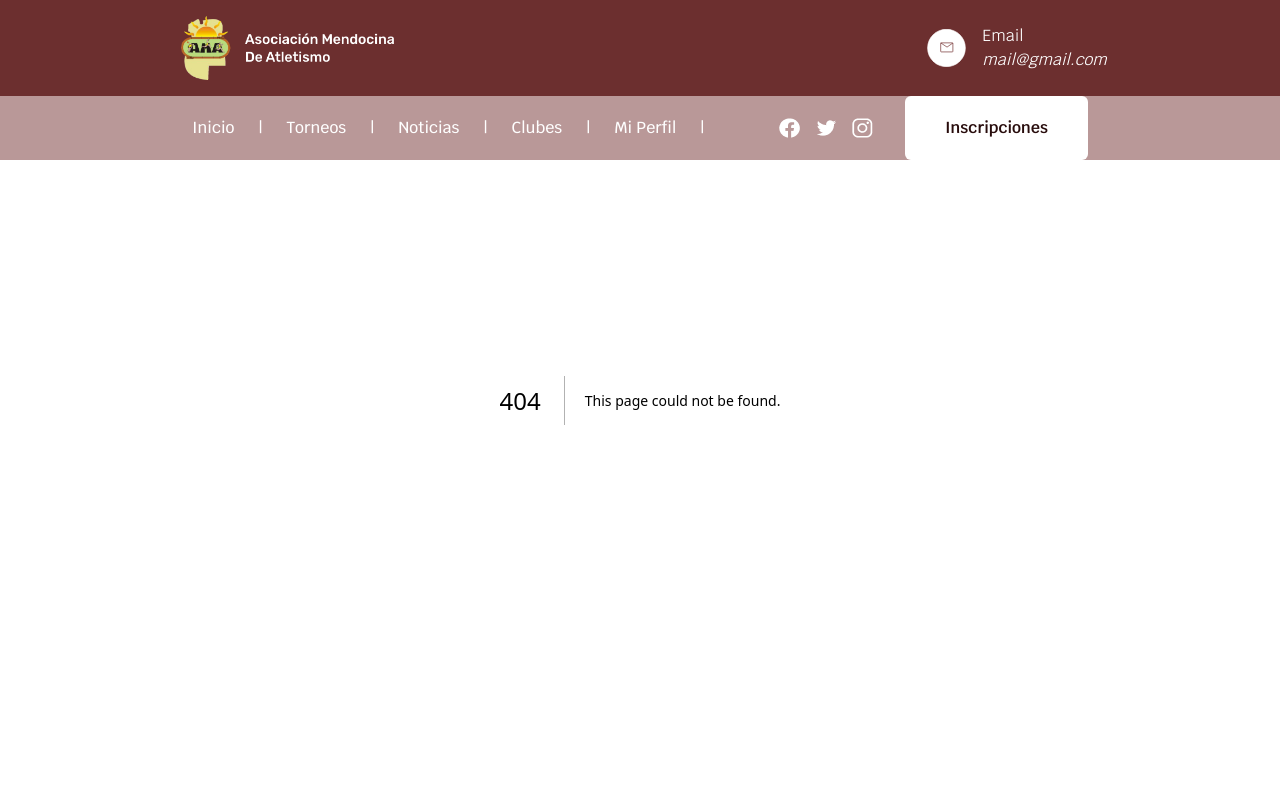
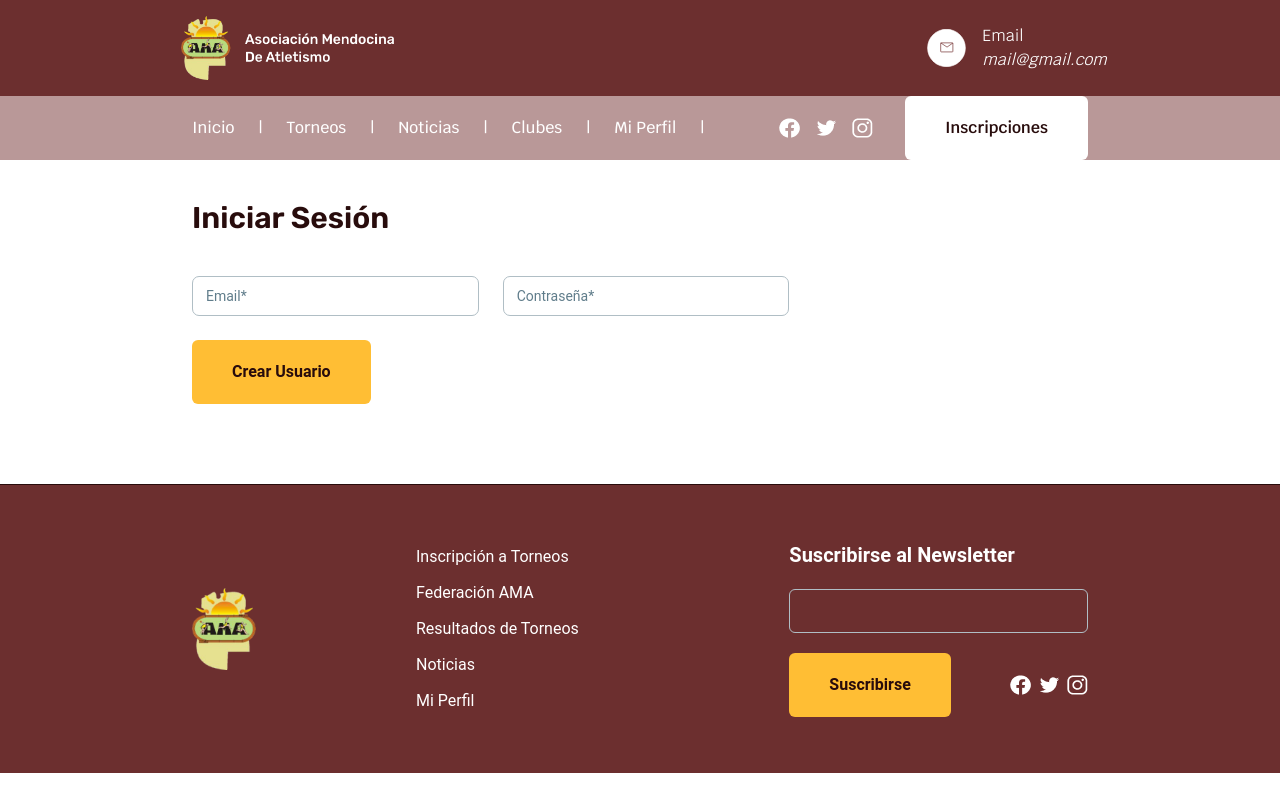
Before and after one commit to renatobicego/ama-frontend, a Next.js app: page /perfil/login in a window 1280 px wide. Before the commit this address had no page. Shown: the top 800 px of the page. Built offline with nearby package versions, Linux system fonts and the light colour scheme.

Commit message:
Login vista

```diff
--- a/src/app/api/auth/[...nextauth]/route.js
+++ b/src/app/api/auth/[...nextauth]/route.js
@@ -7,40 +7,44 @@ const handler = NextAuth({
         CredentialsProvider({
             name: "Credentials",
 
-            credentials: {
-                email: { label: "Email", type: "text", placeholder: "email@mail.com" },
-                contraseña: { label: "Contraseña", type: "password" }
-            },
             async authorize(credentials, req) {
+
                 try {
                     const response = await axios.post(
                         `${process.env.NEXT_PUBLIC_URL_API}/auth/login`,
                         {
-                            email: credentials.email,
-                            password: credentials.contraseña
+                            email: req.body.email,
+                            password: req.body.password
                         }
                     )
                     return response.data
                 } catch (error) {
                     if(error instanceof AxiosError){
                         const axiosErrors = error.response.data
-                        throw new Error(axiosErrors)
+                        axiosErrors.status = error.response.status
+                        throw new Error({error: axiosErrors})
                     }else{
-                        throw new Error(error)
+                        throw new Error({error})
                     }
                 }
             }
         })
     ],
     callbacks: {
+        async signIn({user}){
+            return user
+        },
         async jwt({token, user}){
             return {...token, ...user}
         },
         async session({session, token}){
             session.user = token
-            console.log(session);
             return session
-        }
+        },
+    },
+    pages: {
+        signIn: '/perfil/login',
+
     }
 })
 
--- /dev/null
+++ b/src/app/perfil/login/FormLogin.jsx
@@ -0,0 +1,107 @@
+"use client"
+import isError from "@/app/utils/formValidation/isErrorInput"
+import { Input, Typography } from "@/app/utils/materialTailwind"
+import { InformationCircleIcon } from "@heroicons/react/24/outline"
+import { AxiosError } from "axios"
+import { signIn } from "next-auth/react"
+import { useRouter } from "next/navigation"
+import { useState } from "react"
+
+
+const FormLogin = () => {
+    // Create form data
+    const [data, setData] = useState({
+        password:'',
+        email: ''
+    })
+
+    const [formErrors, setFormErrors] = useState([])
+    const router = useRouter()
+
+    const handleChange = (property, value) => {
+        setData({...data, [property]: value})
+    }
+
+    const handleSubmit = async(e) => {
+        e.preventDefault()
+        // create user
+        try {
+            const res = await signIn('credentials', {
+                email: data.email,
+                password: data.password,
+                redirect: false
+            })
+
+            console.log(res)
+
+            //if(res.ok) return router.push('/')
+
+        } catch (error) {
+            console.log(error);
+            if(error instanceof AxiosError){
+                const axiosErrors = error
+                //console.log(axiosErrors);
+                //setFormErrors(axiosErrors)
+            }else{
+                setFormErrors([{
+                    msg: 'Error en el servidor: ' + error.message
+                }])
+            }
+            // Error page
+        }
+    }
+
+    return(
+        <>
+        <form className="w-full lg:w-2/3 mt-10 flex flex-col items-start gap-6" onSubmit={handleSubmit}>
+
+            <div className="flex w-full flex-wrap md:flex-nowrap justify-between gap-6">
+
+                <Input
+                    tabIndex={1}
+                    type="email"
+                    color="gray"
+                    label="Email*"
+                    aria-labelledby="email"
+                    labelProps={{id: 'email'}}
+                    error={isError('email', formErrors)}
+                    value={data.email}
+                    onChange={(e) => handleChange('email', e.target.value)}
+                    />
+                <Input
+                    tabIndex={2}
+                    color="gray"
+                    label="Contraseña*"
+                    type="password"
+                    aria-labelledby="password"
+                    labelProps={{id: 'password'}}
+                    error={isError('password', formErrors)}
+                    value={data.password}
+                    onChange={(e) => handleChange('password', e.target.value)}
+                    />
+
+            </div>
+            <button type="submit" className="btn-primary">Crear Usuario</button>
+        </form>
+        <div>
+
+            {formErrors.length > 0 &&
+
+                formErrors.map((error, i) =>
+                    <Typography
+                        variant="small"
+                        color="gray"
+                        className="flex items-center gap-1 font-normal mt-2"
+                        key={i}
+                        >
+                        <InformationCircleIcon className="w-4 h-4 -mt-px" />
+                        {error.msg}
+                    </Typography>
+
+                )}
+        </div>
+        </>
+    )
+}
+
+export default FormLogin
--- a/src/app/api/auth/login/page.js
+++ b/src/app/perfil/login/page.js
@@ -1,10 +1,12 @@
+import FormLogin from "./FormLogin";
 
 
 export default function Login(){
     return(
         <main className="pt-[15vh] lg:pt-44 2xl:pt-52 pb-20 ">
              <section className="size-section xl:mt-6">
-                <h2 className="text-title title-section text-left">Login</h2>
+                <h2 className="text-title title-section text-left">Iniciar Sesión</h2>
+                <FormLogin />
              </section>
         </main>
     )
--- a/src/app/api/auth/registrar/FormRegistrar.jsx
+++ b/src/app/perfil/registrar/FormRegistrar.jsx
@@ -43,22 +43,23 @@ const FormRegistrar = () => {
     const handleSubmit = async() => {
         // create user
         try {
-            const registerRes = await axios.post(`${process.env.NEXT_PUBLIC_URL_API}/usuarios`, data)
+            await axios.post(`${process.env.NEXT_PUBLIC_URL_API}/usuarios`, data)
             const res = await signIn('credentials', {
                 email: data.email,
                 password: data.password,
                 redirect: false
             })
-            console.log(registerRes)
-            console.log(res);
             if(res.ok) return router.push('/')
 
         } catch (error) {
             if(error instanceof AxiosError){
                 const axiosErrors = error.response.data.errors
                 setFormErrors(axiosErrors)
+            }else{
+                setFormErrors([{
+                    msg: error.message
+                }])
             }
-            console.log(error);
         }
     }
 
```
Also changed, not shown: src/app/perfil/registrar/FormLogicRegistrar.jsx (renamed from src/app/api/auth/registrar/FormLogicRegistrar.jsx), src/app/perfil/registrar/page.js (renamed from src/app/api/auth/registrar/page.js).
